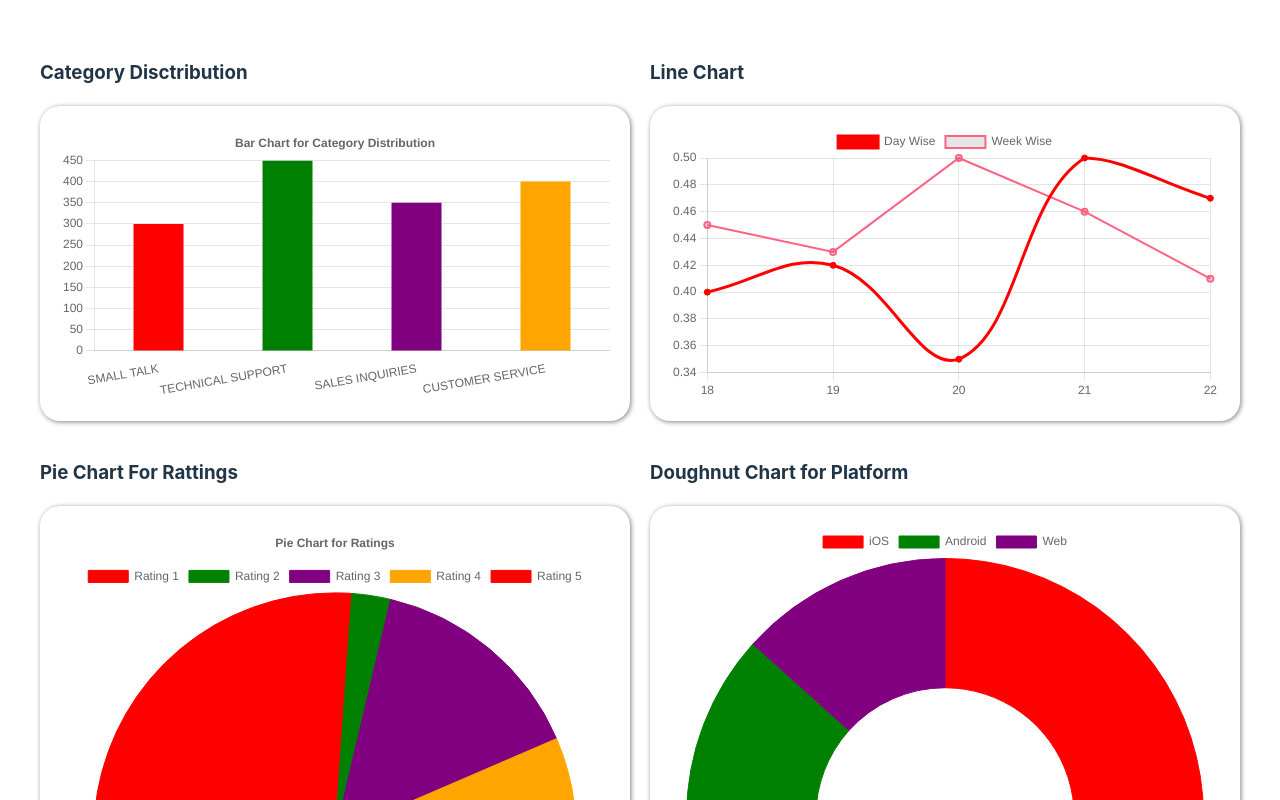
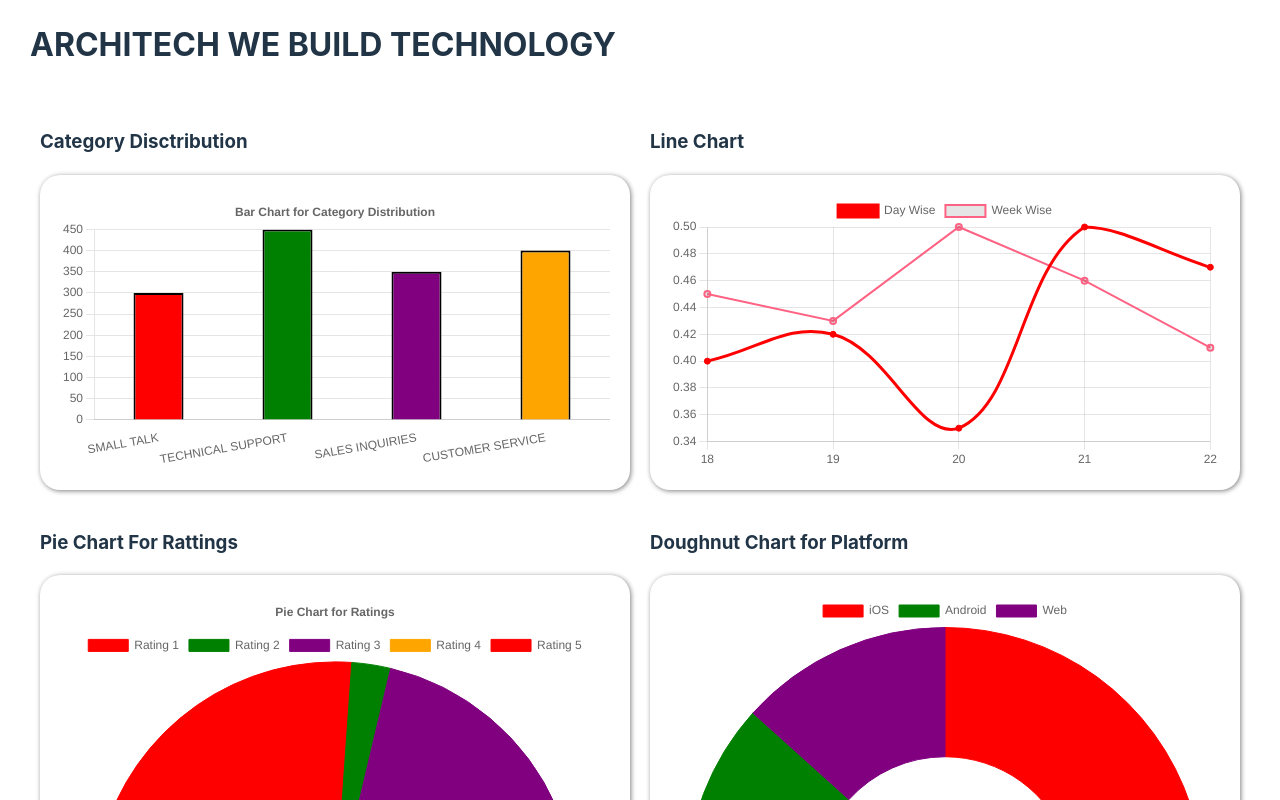
Before and after one commit to soheb-funtune/react-live-task-base-repo, a React (Vite) app: page / in a window 1280 px wide. Shown: the top 800 px of the page. Built offline with nearby package versions, Linux system fonts and the light colour scheme.

Commit message:
some changes

```diff
--- a/src/App.jsx
+++ b/src/App.jsx
@@ -12,6 +12,7 @@ function App() {
 
   return (
     <div>
+      <h1 style={{ paddingLeft: "30px" }}>ARCHITECH WE BUILD TECHNOLOGY</h1>
       <div className="container">
         <div>
           <h3>Category Disctribution </h3>
--- a/src/components/bar-chart/bar-chart.jsx
+++ b/src/components/bar-chart/bar-chart.jsx
@@ -27,7 +27,7 @@ const BarChar = () => {
               data: barData?.values,
               backgroundColor: ["Red", "Green", "Purple", "Orange"],
               maxBarThickness: 50,
-              //   borderWidth: 2,
+              borderWidth: 2,
               borderColor: "black",
               //   hoverBackgroundColor: "yellow",
               //   order: 1,
```
